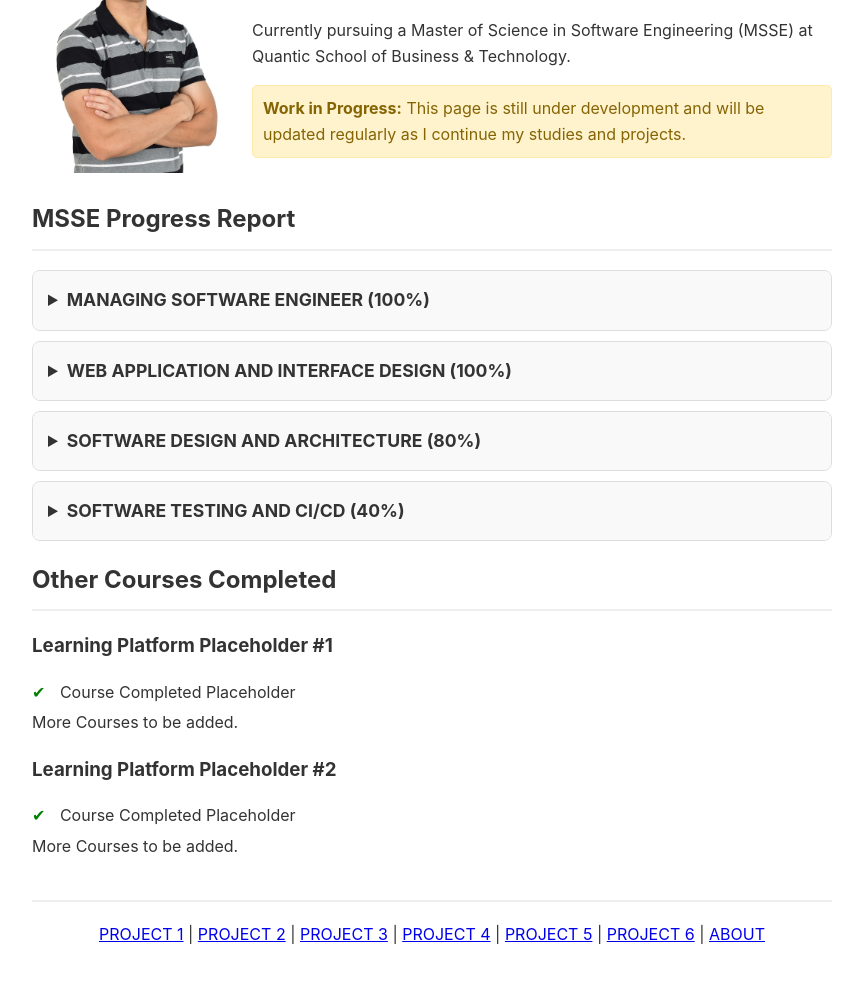
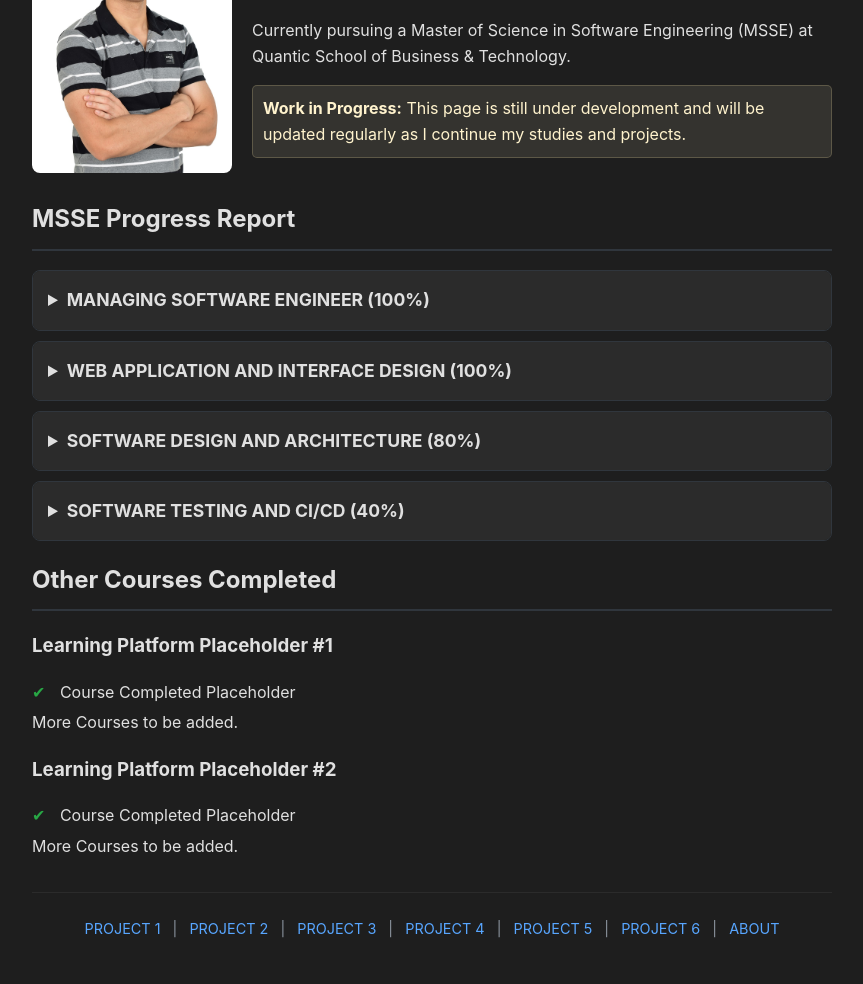
Before and after one commit to stephen-cpe/web-tools, a plain HTML site: page about.html in a window 1280 px wide. Shown: the part 114-1098 px from the top of the page, without its empty margins (208-1071 px from the left). Drawn offline with Linux system fonts and the light colour scheme.

Commit message:
Modified about.html

```diff
--- a/about.html
+++ b/about.html
@@ -4,20 +4,23 @@
     <meta charset="UTF-8">
     <meta name="viewport" content="width=device-width, initial-scale=1.0">
     <title>About Page - Work In Progress</title>
+    <link rel="stylesheet" href="styles.css">
     <style>
+        /* Applying dark theme styles consistent with styles.css */
         body {
             font-family: -apple-system, BlinkMacSystemFont, "Segoe UI", Helvetica, Arial, sans-serif, "Apple Color Emoji", "Segoe UI Emoji";
             line-height: 1.6;
-            color: #333;
             max-width: 800px;
             margin: 0 auto;
             padding: 20px;
+            background-color: #1e1e1e;
+            color: #e0e0e0;
         }
         .container {
             display: flex;
             flex-wrap: wrap;
             gap: 20px;
-            align-items: center; /* Aligns items vertically */
+            align-items: center;
         }
         .profile {
             flex: 1;
@@ -33,38 +36,37 @@
             border-radius: 8px;
         }
         h1, h2 {
-            border-bottom: 2px solid #eee;
+            border-bottom: 2px solid #30363d;
             padding-bottom: 10px;
         }
         .course-section {
             margin-bottom: 10px;
-            border: 1px solid #ddd;
+            border: 1px solid #30363d;
             border-radius: 8px;
-            overflow: hidden; /* Ensures the border radius is respected by children */
+            overflow: hidden;
         }
-        /* Style for the clickable summary */
         summary {
             cursor: pointer;
             padding: 15px;
             font-weight: bold;
             font-size: 1.1em;
-            background-color: #f9f9f9;
-            outline: none; /* Removes the focus ring */
-            list-style-position: inside; /* Keeps the dropdown arrow aligned */
+            background-color: #2b2b2b;
+            outline: none;
+            list-style-position: inside;
         }
-        /* Add a hover effect for better UX */
         summary:hover {
-            background-color: #f1f1f1;
+            background-color: #3c3c3c;
         }
         .details-content {
             padding: 15px;
-            border-top: 1px solid #ddd;
+            border-top: 1px solid #30363d;
+            background-color: #2b2b2b;
         }
         .progress-bar-container {
             width: 100%;
-            background-color: #f3f3f3;
+            background-color: #3c3c3c;
             border-radius: 5px;
-            margin: 5px 0 15px 0; /* Added bottom margin */
+            margin: 5px 0 15px 0;
         }
         .progress-bar {
             height: 20px;
@@ -78,10 +80,10 @@
             margin-right: 10px;
         }
         .complete {
-            color: green;
+            color: #28a745; /* Brighter green for dark mode */
         }
         .incomplete {
-            color: orange;
+            color: #fd7e14; /* Orange for incomplete */
         }
         ul {
             list-style: none;
@@ -91,11 +93,18 @@
         li {
             margin-bottom: 5px;
         }
-        .site-footer {
-            text-align: center;
-            margin-top: 40px;
-            padding-top: 20px;
-            border-top: 2px solid #eee;
+        /* WIP notice styling for dark mode */
+        .wip-notice {
+            background-color: rgba(255, 243, 205, 0.1);
+            border: 1px solid rgba(255, 234, 167, 0.2);
+            padding: 10px;
+            border-radius: 5px;
+            color: #fff3cd;
+            margin-top: 15px;
+        }
+        /* Footer styles are in styles.css, but ensuring link colors are correct */
+        .site-footer a {
+            color: #58a6ff;
         }
     </style>
 </head>
@@ -108,7 +117,7 @@
         <div class="progress-report">
             <h1>My Progress</h1>
             <p>Currently pursuing a Master of Science in Software Engineering (MSSE) at Quantic School of Business & Technology.</p>
-            <p style="background-color: #fff3cd; border: 1px solid #ffeaa7; padding: 10px; border-radius: 5px; color: #856404; margin-top: 15px;">
+            <p class="wip-notice">
                 <strong>Work in Progress:</strong> This page is still under development and will be updated regularly as I continue my studies and projects.
             </p>
         </div>
@@ -116,11 +125,11 @@
 
     <h2>MSSE Progress Report</h2>
 
-    <details class="course-section">
-        <summary>MANAGING SOFTWARE ENGINEER (100%)</summary>
+    <details class="course-section" data-progress="100">
+        <summary>MANAGING SOFTWARE ENGINEER</summary>
         <div class="details-content">
             <div class="progress-bar-container">
-                <div class="progress-bar" style="width: 100%;">100%</div>
+                <div class="progress-bar"></div>
             </div>
             <ul>
                 <li><span class="status complete">✔</span> Managing Application Development</li>
@@ -132,11 +141,11 @@
         </div>
     </details>
 
-    <details class="course-section">
-        <summary>WEB APPLICATION AND INTERFACE DESIGN (100%)</summary>
+    <details class="course-section" data-progress="100">
+        <summary>WEB APPLICATION AND INTERFACE DESIGN</summary>
         <div class="details-content">
             <div class="progress-bar-container">
-                <div class="progress-bar" style="width: 100%;">100%</div>
+                <div class="progress-bar"></div>
             </div>
             <ul>
                 <li><span class="status complete">✔</span> Web Application Foundations</li>
@@ -148,11 +157,11 @@
         </div>
     </details>
 
-    <details class="course-section">
-        <summary>SOFTWARE DESIGN AND ARCHITECTURE (80%)</summary>
+    <details class="course-section" data-progress="80">
+        <summary>SOFTWARE DESIGN AND ARCHITECTURE</summary>
         <div class="details-content">
             <div class="progress-bar-container">
-                <div class="progress-bar" style="width: 80%;">80%</div>
+                <div class="progress-bar"></div>
             </div>
             <ul>
                 <li><span class="status complete">✔</span> Design and UML</li>
@@ -164,15 +173,15 @@
         </div>
     </details>
 
-    <details class="course-section">
-        <summary>SOFTWARE TESTING AND CI/CD (40%)</summary>
+    <details class="course-section" data-progress="40">
+        <summary>SOFTWARE TESTING AND CI/CD</summary>
         <div class="details-content">
             <div class="progress-bar-container">
-                <div class="progress-bar" style="width: 20%;">40%</div>
+                <div class="progress-bar"></div>
             </div>
             <ul>
                 <li><span class="status complete">✔</span> Introduction to Git and GitHub</li>
-                <li><span class="status incomplete">✔</span> Software Testing </li>
+                <li><span class="status complete">✔</span> Software Testing </li>
                 <li><span class="status incomplete">●</span> CI/CD and Software Maintenance (not yet complete)</li>
                 <li><span class="status incomplete">●</span> Performance Monitoring (not yet complete)</li>
                 <li><span class="status incomplete">●</span> Exam (not yet complete)</li>
@@ -195,7 +204,7 @@
     </ul>
 
     <footer class="site-footer">
-        <a href="#">PROJECT 1</a> |
+        <a href="https://github.com/stephen-cpe/inventory_management_system">PROJECT 1</a> |
         <a href="#">PROJECT 2</a> |
         <a href="#">PROJECT 3</a> |
         <a href="#">PROJECT 4</a> |
@@ -203,5 +212,26 @@
         <a href="#">PROJECT 6</a> |
         <a href="about.html">ABOUT</a>
     </footer>
+
+    <script>
+        document.addEventListener('DOMContentLoaded', function() {
+            const courseSections = document.querySelectorAll('.course-section');
+            courseSections.forEach(section => {
+                const progress = section.dataset.progress;
+                if (progress) {
+                    const summary = section.querySelector('summary');
+                    const progressBar = section.querySelector('.progress-bar');
+
+                    // Update summary
+                    summary.textContent += ` (${progress}%)`;
+
+                    // Update progress bar
+                    progressBar.style.width = `${progress}%`;
+                    progressBar.textContent = `${progress}%`;
+                }
+            });
+        });
+    </script>
+
 </body>
 </html>
```
Also changed, not shown: index.html (+1 -1 lines).
